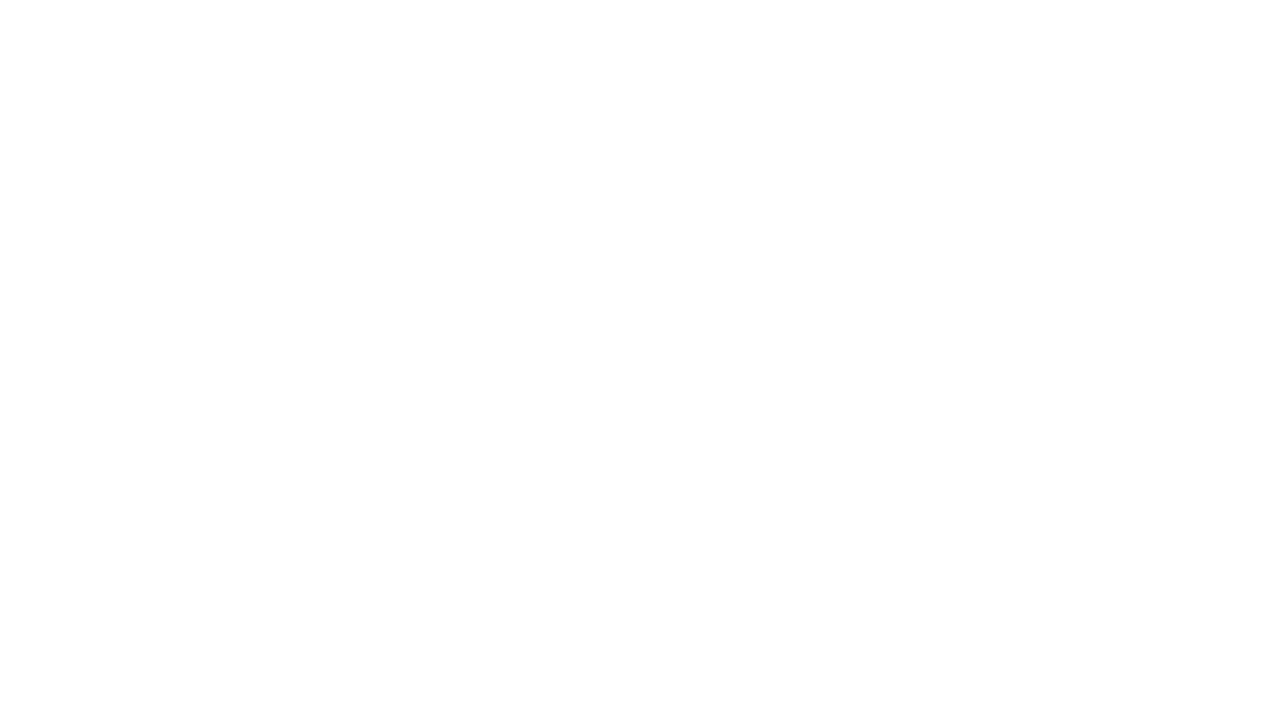
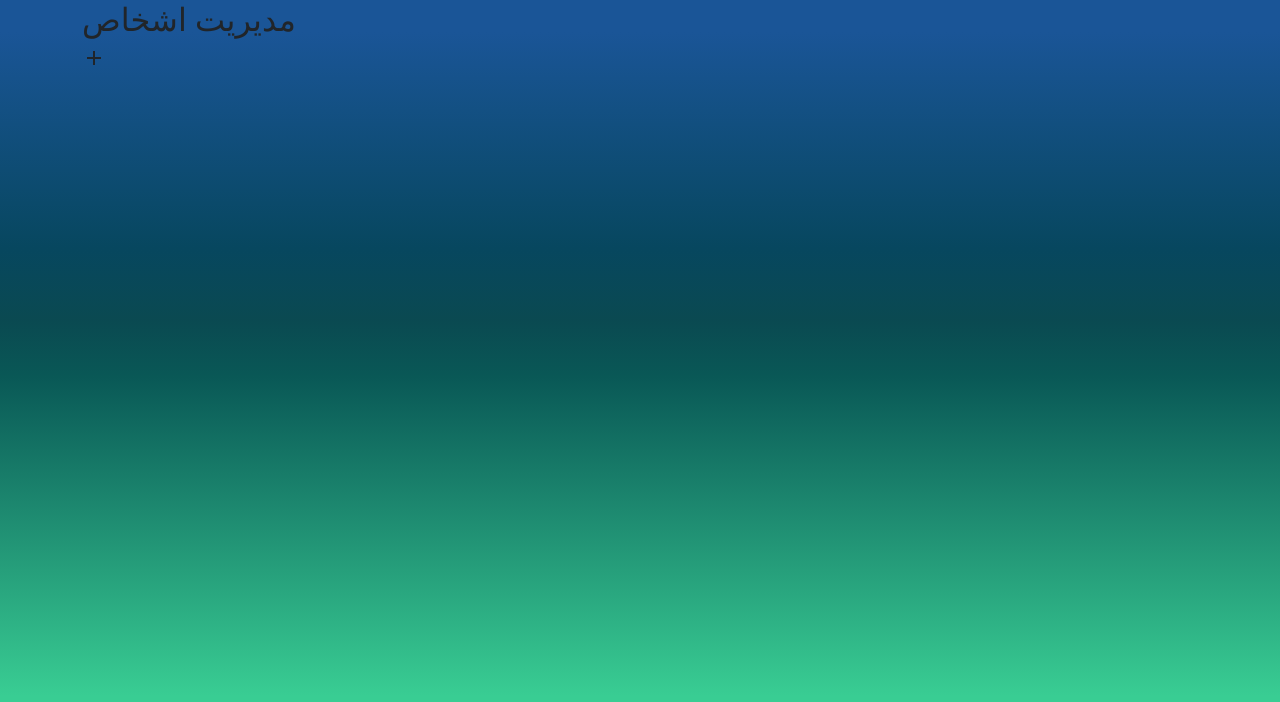
Before and after one commit to benyamin727/todo-list-project, a plain HTML site: page index.html in a window 1280 px wide. Drawn offline with Linux system fonts and the light colour scheme.

Commit message:
second commit

```diff
--- a/index.html
+++ b/index.html
@@ -4,14 +4,87 @@
     <meta charset="UTF-8">
     <meta http-equiv="X-UA-Compatible" content="IE=edge">
     <meta name="viewport" content="width=device-width, initial-scale=1.0">
+    <link rel="stylesheet" href="style/bootstrap-grid.min.css">
+    <link rel="stylesheet" href="style/bootstrap.min.css">
     <link rel="stylesheet" href="style/app.css">
     <link rel="stylesheet" href="style/iransans.css">
     <link rel="stylesheet" href="style/responsive.css">
     <link rel="stylesheet" href="java script/main.js">
+    <link rel="stylesheet" href="scss/app.css">
+    <link href="https://fonts.googleapis.com/icon?family=Material+Icons" rel="stylesheet">
     <title>Document</title>
 </head>
 
 <body>
+    <div class="container">
+        <div class="row">
+            <col-12>
+                <div class="main-bar">
+                    <div class="main-bar-top">
+                        <h2>مدیریت اشخاص</h2>
+                        <span class="material-icons">
+                            add
+                            </span>
+
+
+
+                    </div>
+                    <div class="main-bar-bottom"></div>
+
+
+
+
+
+
+
+
+
+
+                </div>
+
+
+
+
+
+            </col-12>
+
+
+
+
+
+
+
+
+
+
+
+
+
+
+
+
+
+
+
+
+
+
+
+
+
+        </div>
+
+
+
+
+
+
+
+
+
+
+
+    </div>
 
 </body>
 
--- a/scss/app.scss
+++ b/scss/app.scss
@@ -1,3 +1,5 @@
 body {
-    color: red;
+    box-sizing: border-box;
+    background: rgb(26, 85, 151);
+    background: linear-gradient(180deg, rgba(26, 85, 151, 1) 4%, rgba(7, 71, 95, 1) 31%, rgba(0, 66, 74, 0.9612219887955182) 40%, rgba(9, 88, 86, 1) 47%, rgba(57, 205, 147, 1) 87%);
 }
```
Also changed, not shown: scss/app.css, 1 other file.
